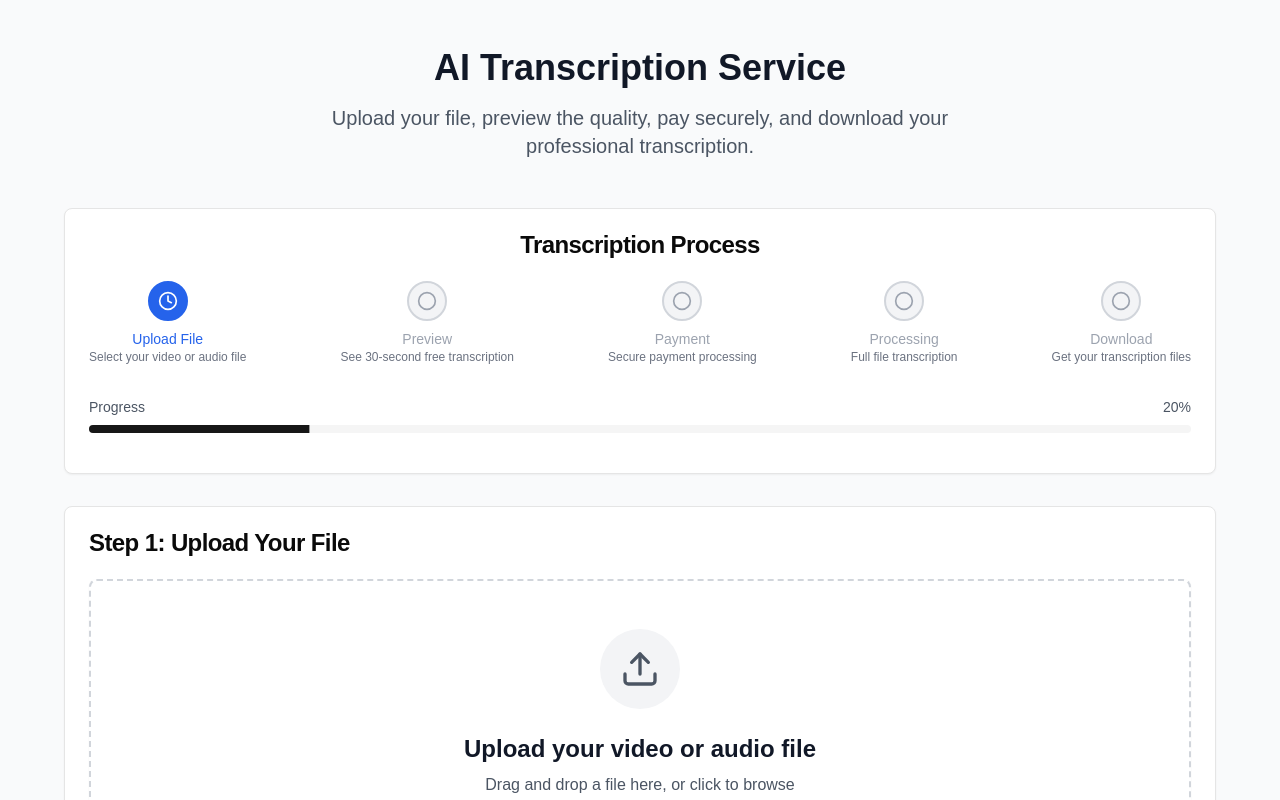
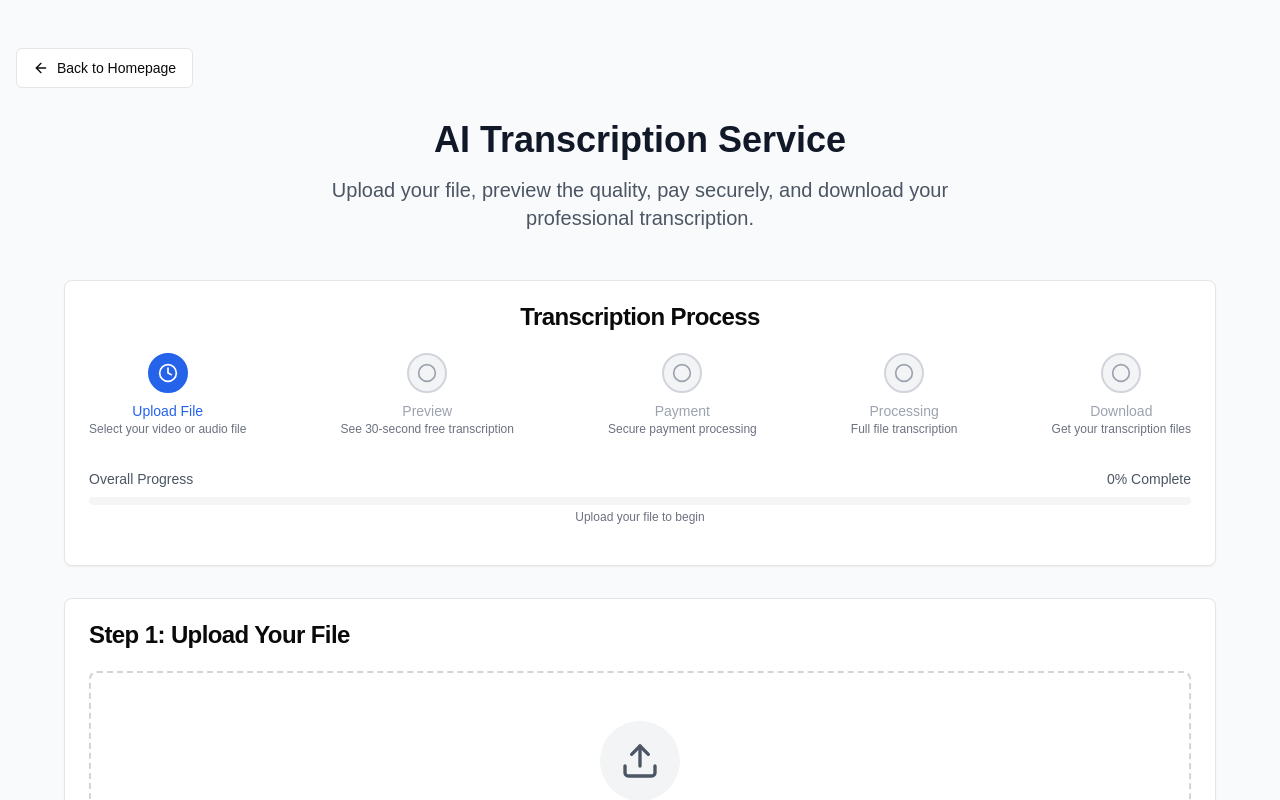
Before and after one commit to Ray27th/InstantTranscribe.com, a Next.js app: page /upload in a window 1280 px wide. Shown: the top 800 px of the page. Built offline with nearby package versions, Linux system fonts and the light colour scheme.

Commit message:
feat: enhance upload flow with back button, clear progress bar
Add "Back to Homepage" button; fix progress bar; cap progress at 100%

#VERCEL_SKIP

Co-authored-by: Raymond Loong Ng <100133474+Ray27th@users.noreply.github.com>

```diff
--- a/app/upload/page.tsx
+++ b/app/upload/page.tsx
@@ -1,9 +1,22 @@
 import { MultiStepTranscription } from "@/components/multi-step-transcription"
+import { Button } from "@/components/ui/button"
+import { ArrowLeft } from "lucide-react"
+import Link from "next/link"
 
 export default function UploadPage() {
   return (
     <div className="min-h-screen bg-gray-50 py-12">
       <div className="container mx-auto px-4">
+        {/* Back to Homepage Button */}
+        <div className="mb-8">
+          <Link href="/">
+            <Button variant="outline" className="flex items-center gap-2">
+              <ArrowLeft className="h-4 w-4" />
+              Back to Homepage
+            </Button>
+          </Link>
+        </div>
+
         <div className="text-center mb-12">
           <h1 className="text-4xl font-bold text-gray-900 mb-4">AI Transcription Service</h1>
           <p className="text-xl text-gray-600 max-w-2xl mx-auto">
--- a/components/multi-step-transcription.tsx
+++ b/components/multi-step-transcription.tsx
@@ -87,6 +87,12 @@ export function MultiStepTranscription() {
     }
   }
 
+  // Calculate step progress (0-100%)
+  const getStepProgress = () => {
+    if (currentStep === 1) return 0 // No progress until first step is completed
+    return ((currentStep - 1) / steps.length) * 100
+  }
+
   return (
     <div className="max-w-6xl mx-auto space-y-8">
       {/* Progress Header */}
@@ -146,10 +152,17 @@ export function MultiStepTranscription() {
 
           <div className="mb-4">
             <div className="flex justify-between text-sm text-gray-600 mb-2">
-              <span>Progress</span>
-              <span>{Math.round((currentStep / steps.length) * 100)}%</span>
+              <span>Overall Progress</span>
+              <span>{Math.round(getStepProgress())}% Complete</span>
             </div>
-            <Progress value={(currentStep / steps.length) * 100} className="h-2" />
+            <Progress value={getStepProgress()} className="h-2" />
+            <p className="text-xs text-gray-500 mt-1 text-center">
+              {currentStep === 1 && "Upload your file to begin"}
+              {currentStep === 2 && "Preview your transcription quality"}
+              {currentStep === 3 && "Complete secure payment"}
+              {currentStep === 4 && "AI processing your file"}
+              {currentStep === 5 && "Download your transcription"}
+            </p>
           </div>
         </CardContent>
       </Card>
--- a/components/steps/processing-step.tsx
+++ b/components/steps/processing-step.tsx
@@ -53,13 +53,17 @@ export function ProcessingStep({
   useEffect(() => {
     if (processingJob && processingJob.status === "processing") {
       const interval = setInterval(() => {
+        const newProgress = Math.min(processingJob.progress + Math.random() * 8 + 2, 100)
+        const newTimeRemaining = Math.max(0, processingJob.estimatedTimeRemaining - 5)
+
         onProcessingStarted({
           ...processingJob,
-          progress: Math.min(processingJob.progress + Math.random() * 8 + 2, 100),
-          estimatedTimeRemaining: Math.max(0, processingJob.estimatedTimeRemaining - 5),
+          progress: newProgress,
+          estimatedTimeRemaining: newTimeRemaining,
         })
 
-        if (processingJob.progress >= 100) {
+        // Complete when progress reaches 100%
+        if (newProgress >= 100) {
           clearInterval(interval)
           setTimeout(() => {
             onProcessingCompleted()
@@ -247,7 +251,7 @@ export function ProcessingStep({
               {processingJob.status === "processing" && (
                 <div className="space-y-4 max-w-md mx-auto">
                   <div className="flex justify-between text-sm text-gray-600">
-                    <span>Progress</span>
+                    <span>Transcription Progress</span>
                     <span>{Math.round(processingJob.progress)}%</span>
                   </div>
                   <Progress value={processingJob.progress} className="h-3" />
```
